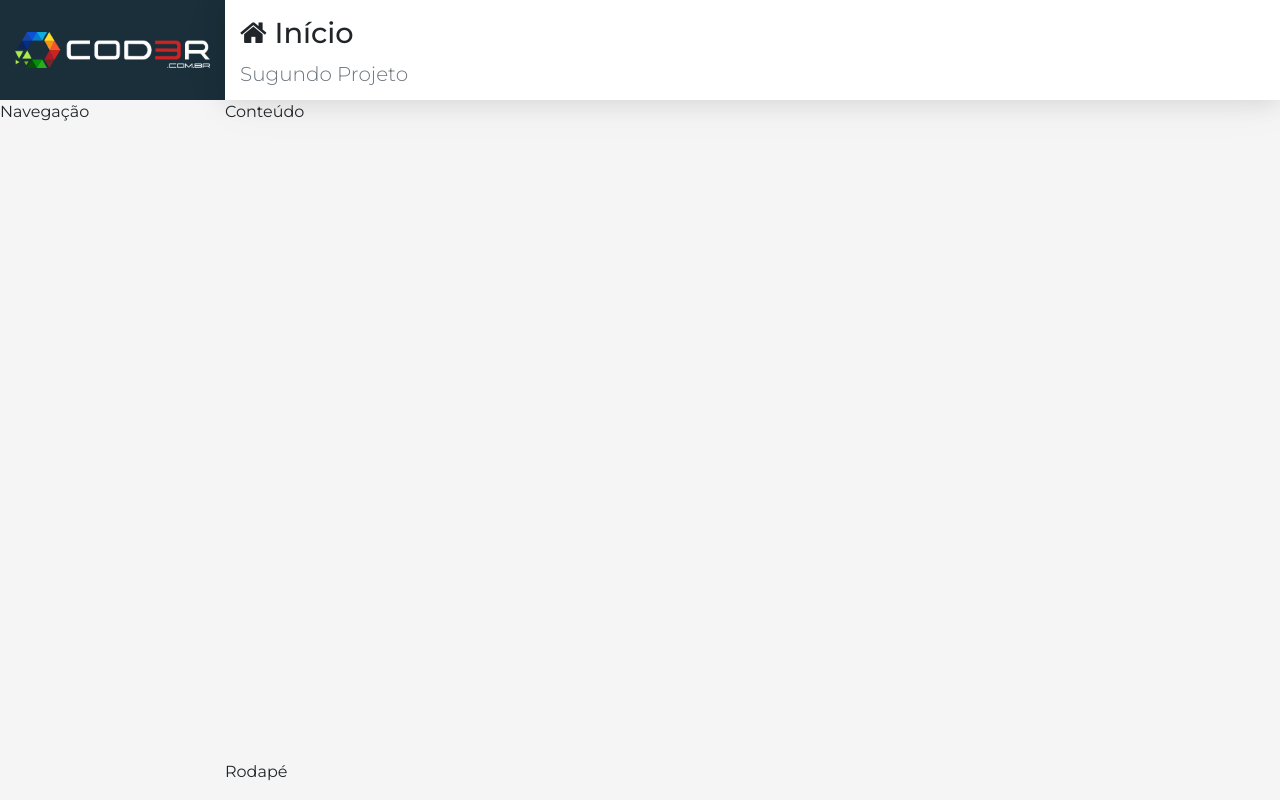
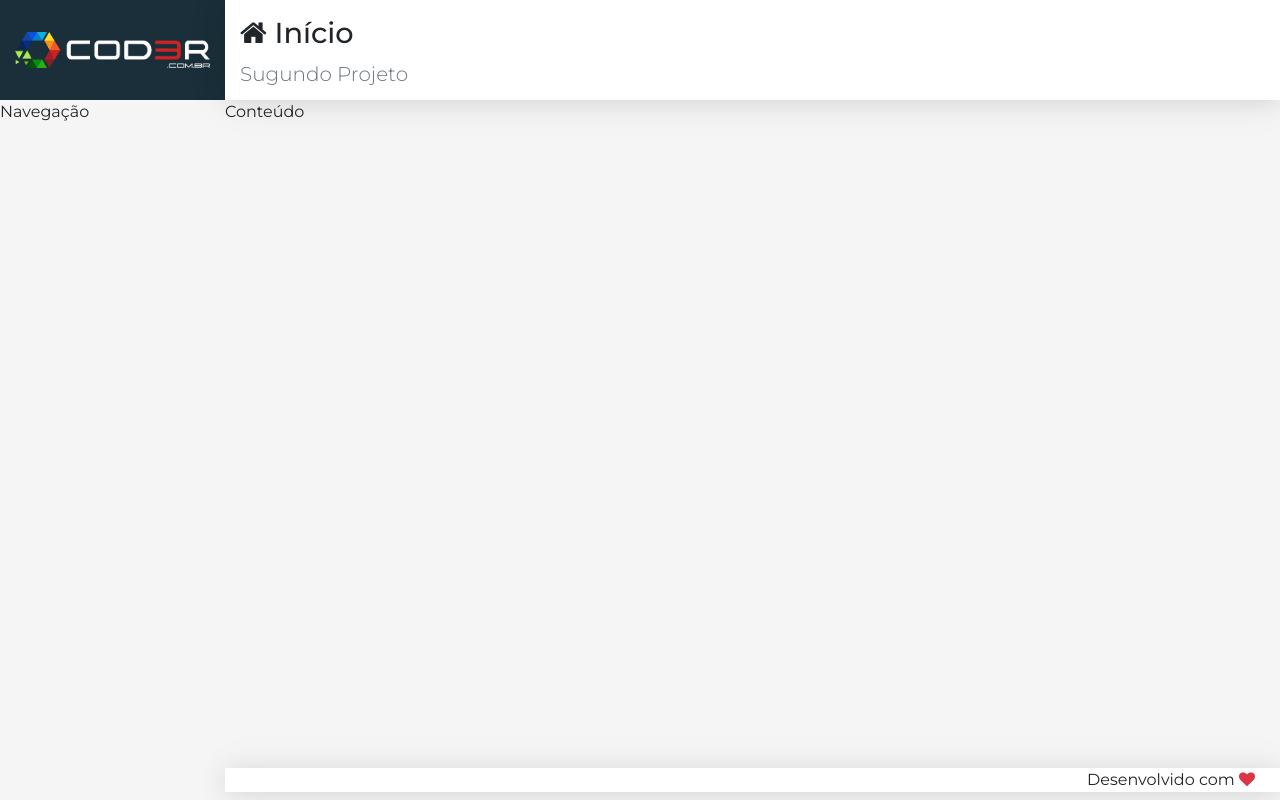
Before and after one commit to Brendhon/CadastroUsuario, a React (Create React App) app in the folder frontend/: page / in a window 1280 px wide. Built offline with nearby package versions, Linux system fonts and the light colour scheme.

Commit message:
start: Footer

```diff
--- a/frontend/src/components/template/Footer.css
+++ b/frontend/src/components/template/Footer.css
@@ -0,0 +1,9 @@
+footer.footer {
+    display: flex;
+    align-self: center;
+    justify-content: flex-end;
+    padding: 0 25px;
+
+    background-color: #fff;
+    box-shadow: var(--shadow);
+}
--- a/frontend/src/components/template/Footer.jsx
+++ b/frontend/src/components/template/Footer.jsx
@@ -3,5 +3,7 @@ import React from 'react'
 
 export default props =>
     <footer className="footer">
-        Rodapé
+        <span>
+            Desenvolvido com <i className="fa fa-heart text-danger"></i>
+        </span>
     </footer>
```
